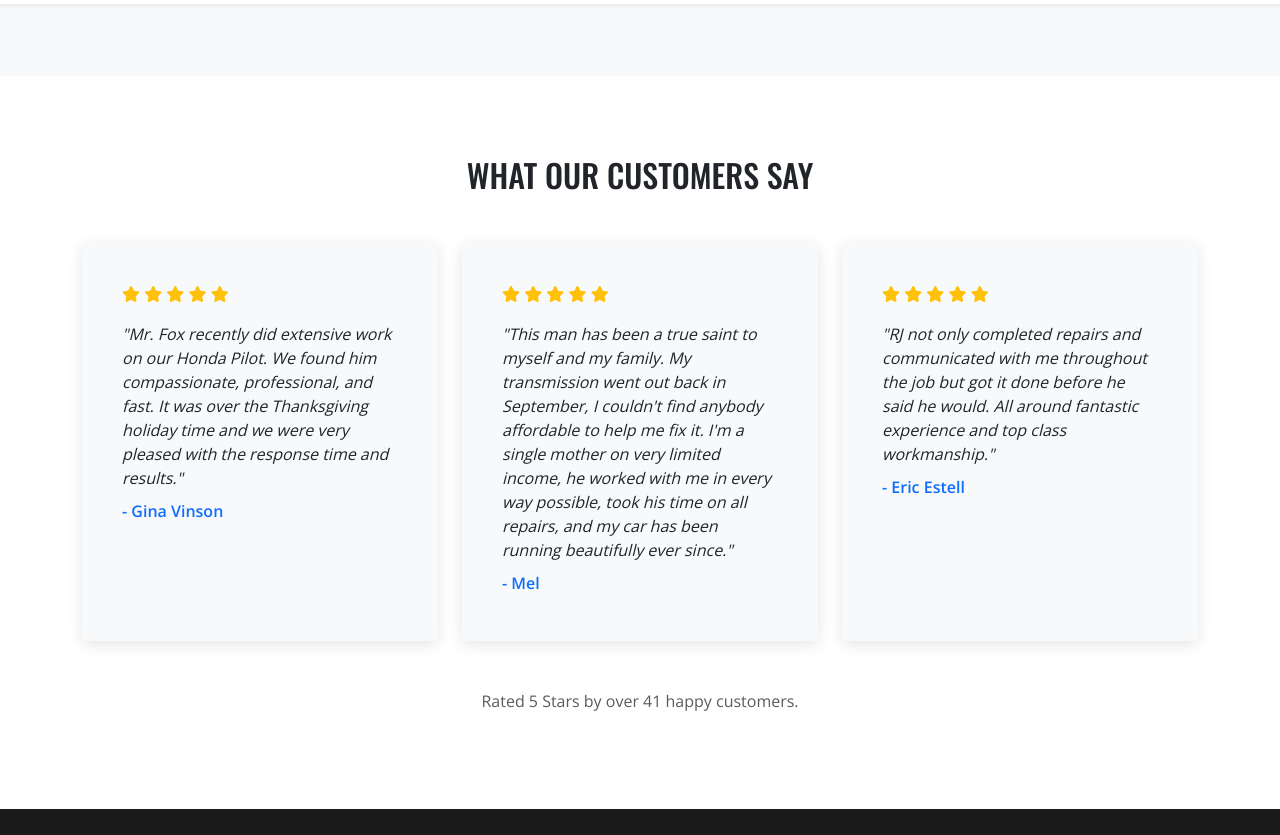
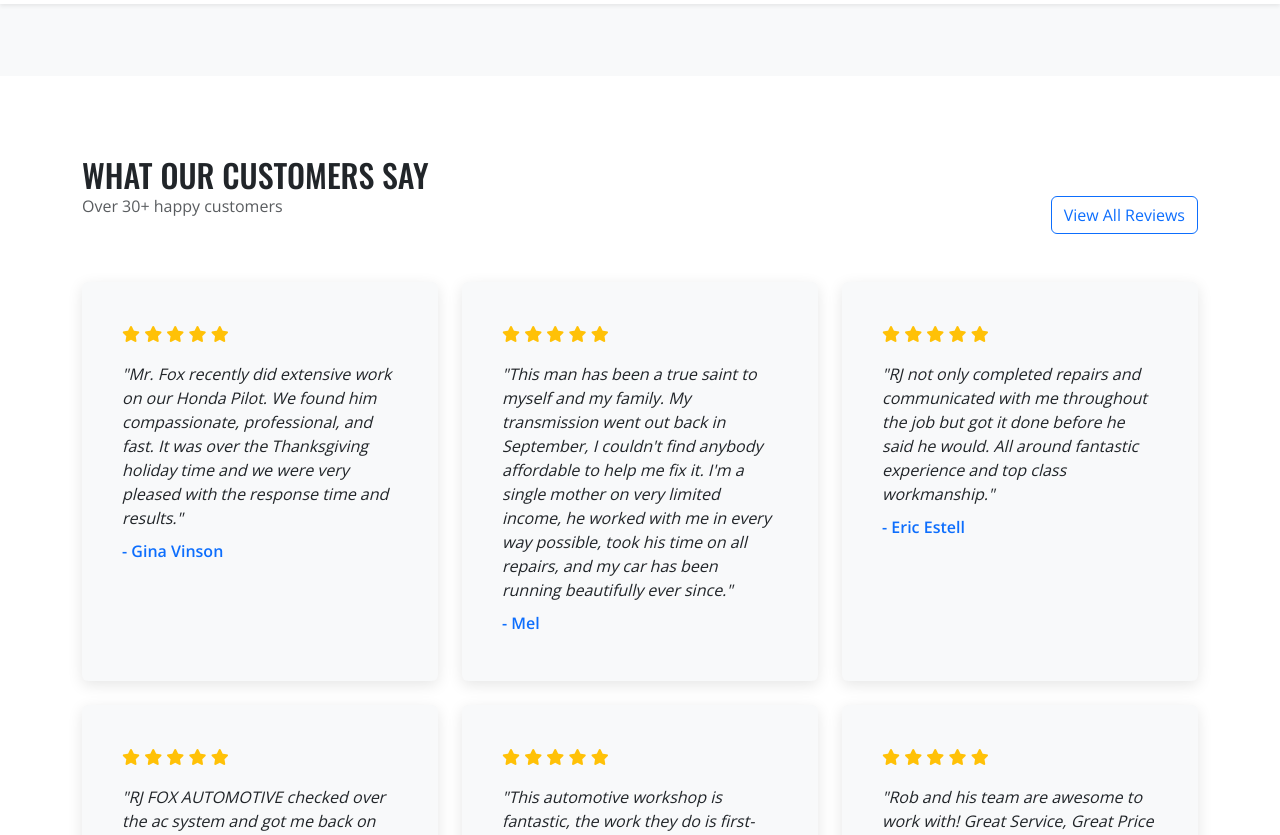
Before and after one commit to JamesBrownR/RJ-Fox-Automotive, a Jekyll site: the page built from index.html, in a window 1280 px wide and 900 px high, scrolled down 2135 px, cut to the strip 65-900 px from the top of the window. Built offline with Jekyll 4.4.1, drawn with Linux system fonts in a browser that asks for light colours; some of the changed text lies outside the part shown.

Commit message:
Update index.html

```diff
--- a/index.html
+++ b/index.html
@@ -69,22 +69,64 @@ title: Home
         </div>
 
         <div class="row g-4">
-            {% for item in site.data.gallery limit:3 %}
-            <div class="col-md-4">
-                <div class="card h-100 border-0 shadow-sm">
-                    <img src="{{ item.image }}" class="card-img-top" alt="{{ item.alt }}" style="height: 250px; object-fit: cover;" onerror="this.src='https://via.placeholder.com/400x300?text=RJ+Fox+Auto'">
+            {% if site.data.gallery %}
+                {% for item in site.data.gallery limit:6 %}
+                <div class="col-md-4">
+                    <div class="card h-100 border-0 shadow-sm">
+                        <img src="{{ item.image }}" class="card-img-top" alt="{{ item.alt }}" style="height: 250px; object-fit: cover;" onerror="this.src='https://via.placeholder.com/400x300?text=RJ+Fox+Auto'">
+                    </div>
                 </div>
-            </div>
-            {% endfor %}
+                {% endfor %}
+            {% else %}
+                <!-- Placeholder images -->
+                <div class="col-md-4">
+                    <div class="card h-100 border-0 shadow-sm">
+                        <img src="Pics/Shop.webp" class="card-img-top" alt="Shop Interior" style="height: 250px; object-fit: cover;" onerror="this.src='https://via.placeholder.com/400x300?text=Shop'">
+                    </div>
+                </div>
+                <div class="col-md-4">
+                    <div class="card h-100 border-0 shadow-sm">
+                        <img src="Pics/diagnostics.jpg" class="card-img-top" alt="Diagnostics" style="height: 250px; object-fit: cover;" onerror="this.src='https://via.placeholder.com/400x300?text=Diagnostics'">
+                    </div>
+                </div>
+                <div class="col-md-4">
+                    <div class="card h-100 border-0 shadow-sm">
+                        <img src="Pics/diesel.jpg" class="card-img-top" alt="Diesel Service" style="height: 250px; object-fit: cover;" onerror="this.src='https://via.placeholder.com/400x300?text=Diesel'">
+                    </div>
+                </div>
+                <div class="col-md-4">
+                    <div class="card h-100 border-0 shadow-sm">
+                        <img src="Pics/electrical.jpg" class="card-img-top" alt="Electrical Work" style="height: 250px; object-fit: cover;" onerror="this.src='https://via.placeholder.com/400x300?text=Electrical'">
+                    </div>
+                </div>
+                <div class="col-md-4">
+                    <div class="card h-100 border-0 shadow-sm">
+                        <img src="Pics/transmission.jpg" class="card-img-top" alt="Transmission" style="height: 250px; object-fit: cover;" onerror="this.src='https://via.placeholder.com/400x300?text=Transmission'">
+                    </div>
+                </div>
+                <div class="col-md-4">
+                    <div class="card h-100 border-0 shadow-sm">
+                        <img src="Pics/Hero.webp" class="card-img-top" alt="Quality Service" style="height: 250px; object-fit: cover;" onerror="this.src='https://via.placeholder.com/400x300?text=Service'">
+                    </div>
+                </div>
+            {% endif %}
         </div>
     </div>
 </section>
 
 <section class="section-padding">
     <div class="container">
-        <h2 class="text-center mb-5">What Our Customers Say</h2>
+        <div class="d-flex justify-content-between align-items-end mb-5">
+            <div>
+                <h2 class="mb-0">What Our Customers Say</h2>
+                <p class="text-muted">Over 30+ happy customers</p>
+            </div>
+            <a href="/reviews" class="btn btn-outline-primary">View All Reviews</a>
+        </div>
+
         <div class="row">
-            {% for review in site.data.reviews limit:3 %}
+            {% assign five_star_reviews = site.data.reviews | where: "stars", 5 | where_exp: "item", "item.text != ''" %}
+            {% for review in five_star_reviews limit:6 %}
             <div class="col-md-4 mb-4">
                 <div class="card review-card h-100 bg-light p-4">
                     <div class="card-body">
@@ -99,9 +141,6 @@ title: Home
                 </div>
             </div>
             {% endfor %}
-        </div>
-        <div class="text-center mt-4">
-            <p class="text-muted">Rated 5 Stars by over 41 happy customers.</p>
         </div>
     </div>
 </section>
```
